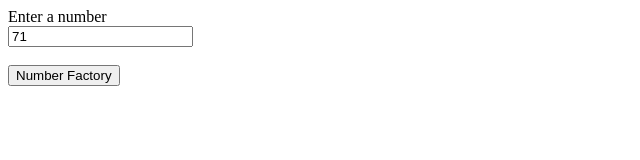
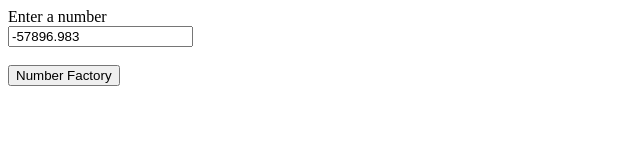
Before and after one commit to victrexx2002/NumberFactory, a plain HTML site: page index.html in a window 1280 px wide. Shown: the full height of the page, 0-640 px from the left. Drawn offline with Linux system fonts and the light colour scheme.

Commit message:
some updates

```diff
--- a/index.html
+++ b/index.html
@@ -14,7 +14,7 @@
         min="0"
         size="100"
         placeholder="24"
-        value="71"
+        value="-57896.983"
       />
     </div>
     <div style="float: left" hidden="true">
```
